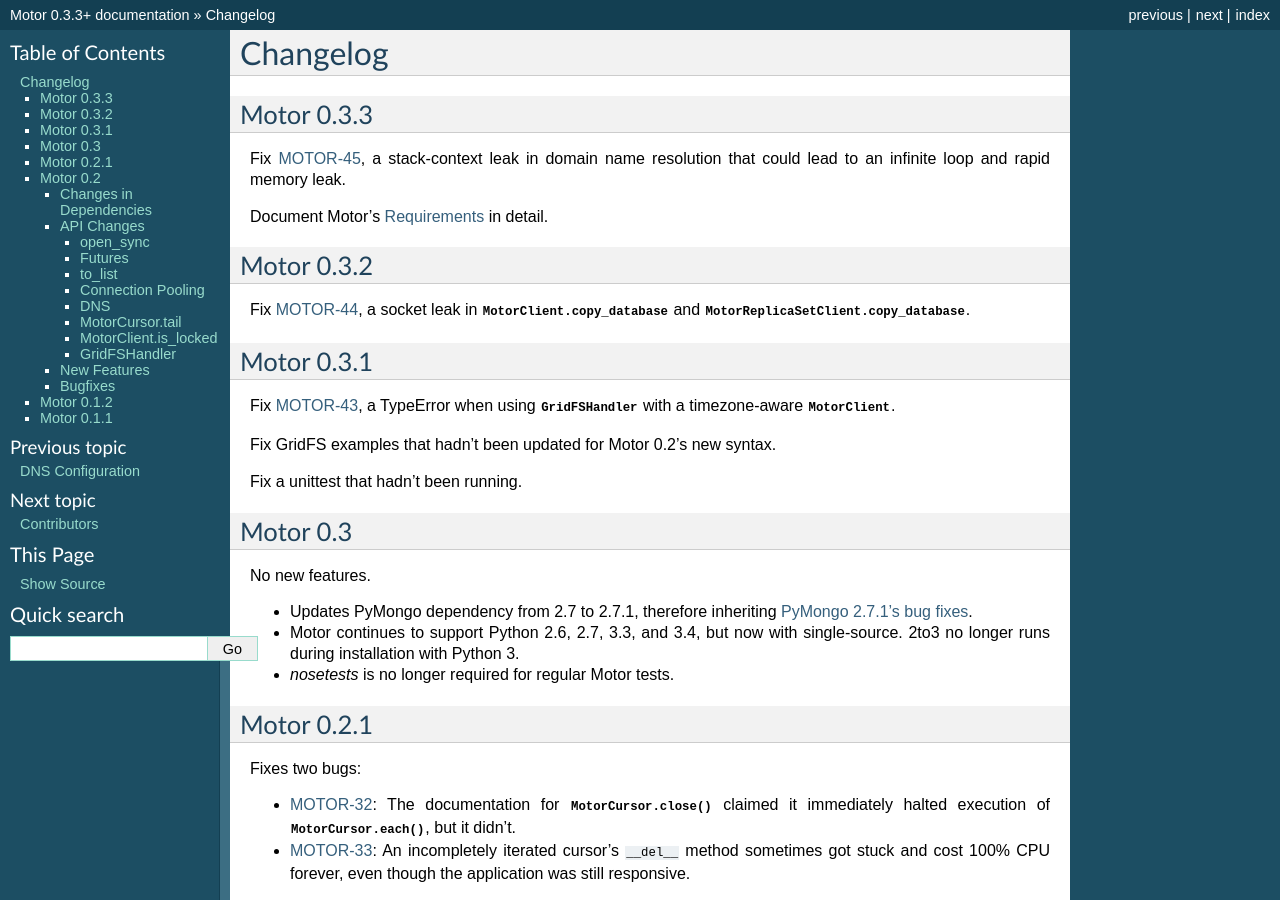
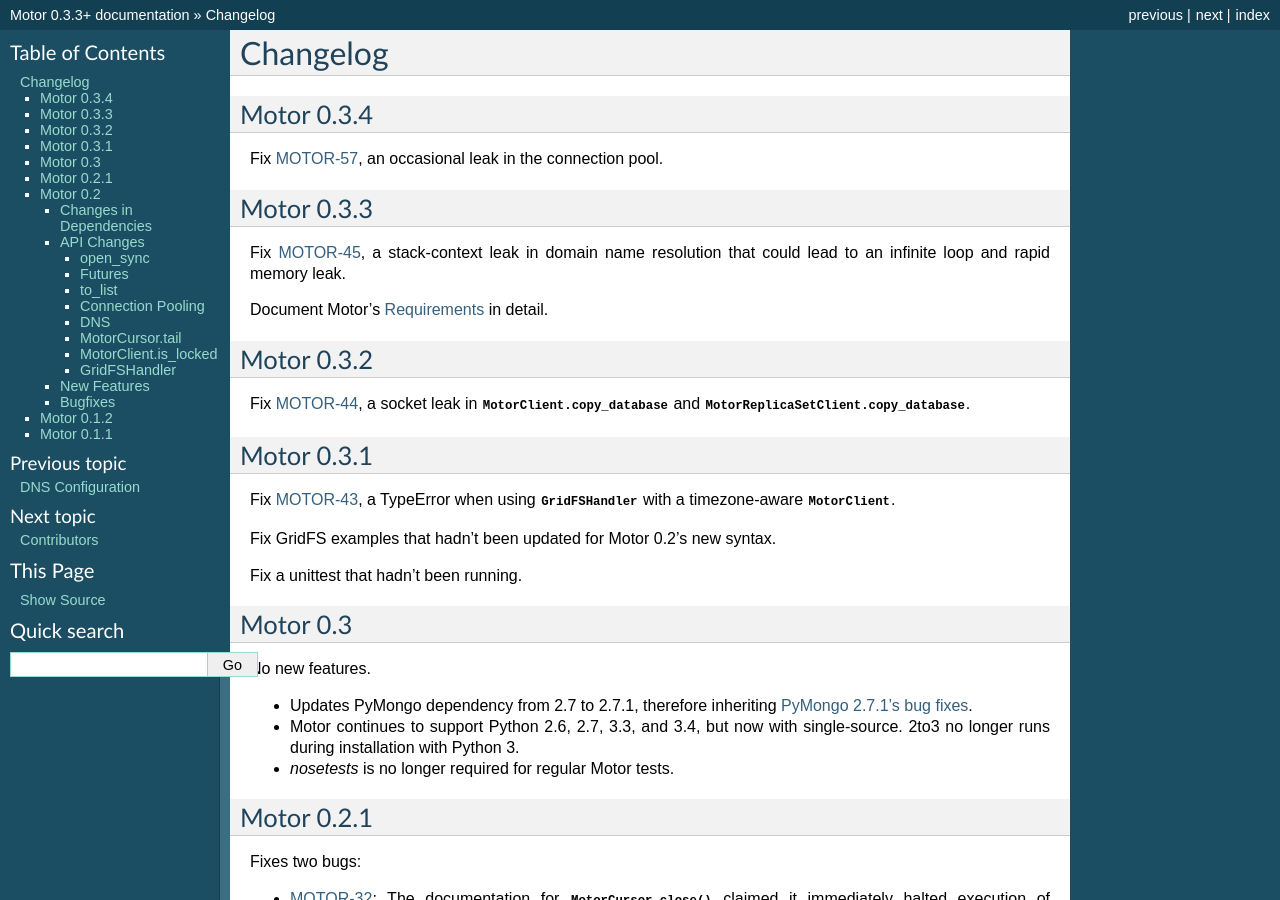
Before and after one commit to mongodb/motor, a Sphinx documentation site: the page built from doc/changelog.rst, in a window 1280 px wide and 900 px high. Built offline with Sphinx 7.4.7, drawn with Linux system fonts in a browser that asks for light colours; pages that are not in the unit, such as notebooks, are missing from menus; the version number is read from the project's files by our own code.

Commit message:
Changelog for 0.3.4.

```diff
--- a/doc/changelog.rst
+++ b/doc/changelog.rst
@@ -2,6 +2,12 @@
 =========
 
 .. currentmodule:: motor
+
+Motor 0.3.4
+-----------
+
+Fix `MOTOR-57 <https://jira.mongodb.org/browse/MOTOR-57>`_,
+an occasional leak in the connection pool.
 
 Motor 0.3.3
 -----------
```
